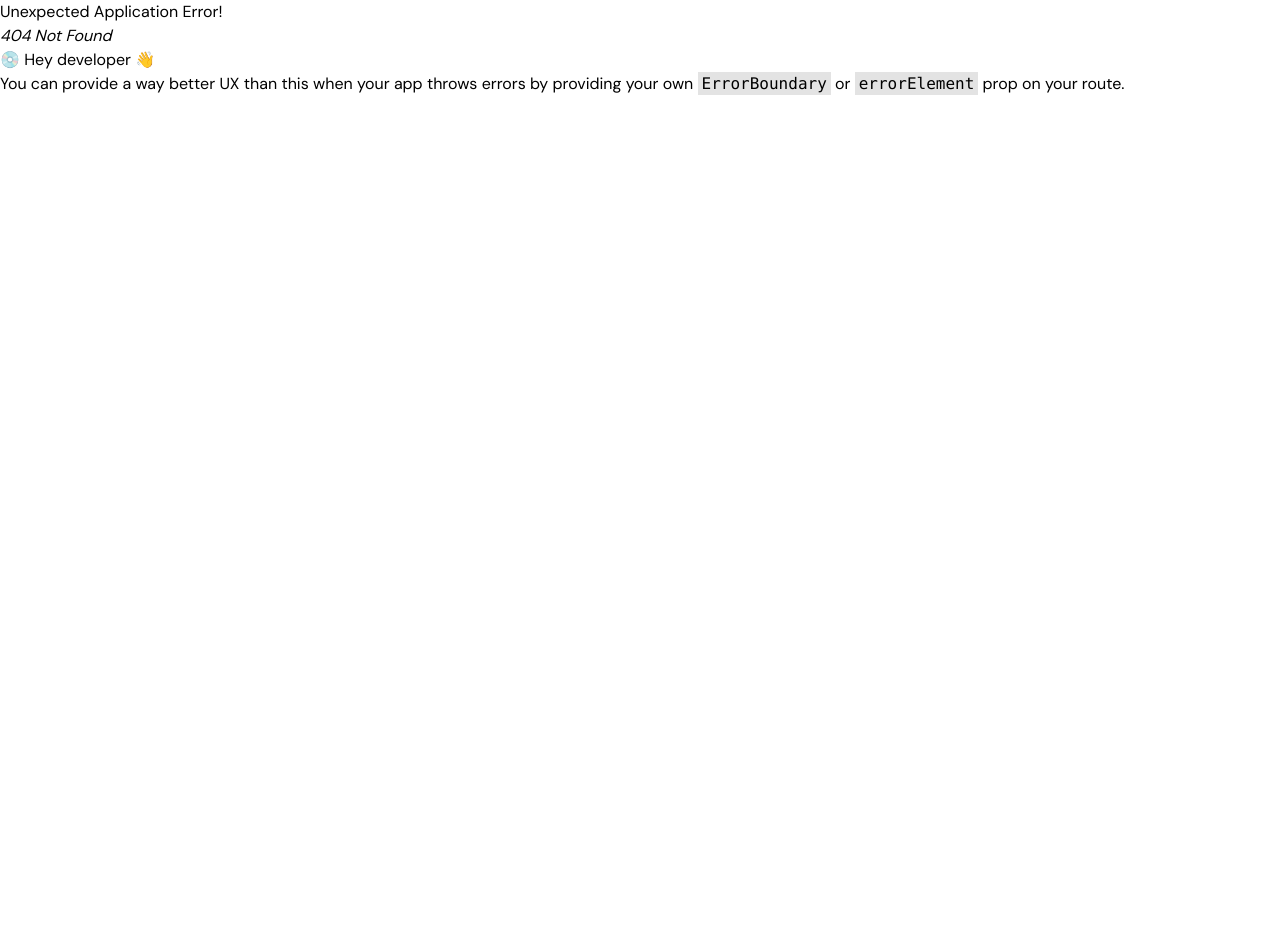
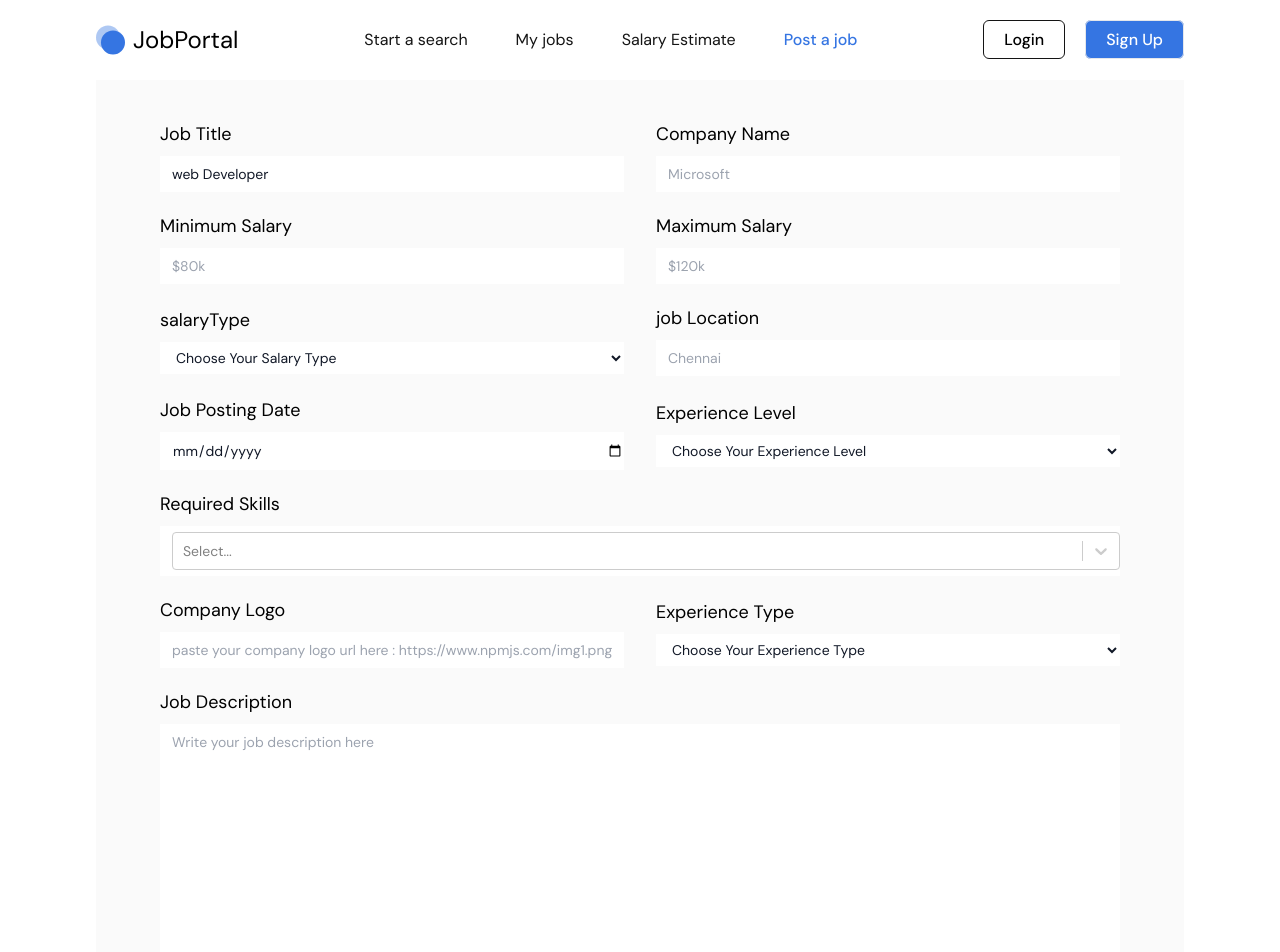
Before and after one commit to baratraaj19/Job_Search_client, a React (Vite) app: page /post-job in a window 1280 px wide. Before the commit this address had no page. Shown: the top 952 px of the page. Before the commit the page ends 800 px from the top, so only its background shows below. Built offline with nearby package versions, Linux system fonts and the light colour scheme.

Commit message:
job adding page done

```diff
--- a/package.json
+++ b/package.json
@@ -14,10 +14,12 @@
     "match-sorter": "^6.3.4",
     "react": "^18.2.0",
     "react-dom": "^18.2.0",
+    "react-hook-form": "^7.50.1",
     "react-icons": "^5.0.1",
     "react-router-dom": "^6.22.1",
+    "react-select": "^5.8.0",
     "sonner": "^1.4.1",
-    "sort-by": "^1.2.0"
+    "sort-by": "^0.0.2"
   },
   "devDependencies": {
     "@types/react": "^18.2.56",
--- a/public/jobs.json
+++ b/public/jobs.json
@@ -202,7 +202,6 @@
     "companyName": "DesignHub",
     "jobTitle": "UI/UX Designer",
     "companyLogo": "/images/Trainline.png",
-
     "minPrice": "55",
     "maxPrice": "70",
     "salaryType": "Yearly",
--- /dev/null
+++ b/src/Pages/CreateJob.jsx
@@ -0,0 +1,199 @@
+import React from "react";
+import { useForm } from "react-hook-form";
+import CreatableSelect from "react-select/creatable";
+import { useState } from "react";
+
+const CreateJob = () => {
+  const [selectedOption, setSelectedOption] = useState(null);
+  const {
+    register,
+    handleSubmit,
+    watch,
+    formState: { errors },
+  } = useForm();
+
+  const onSubmit = (data) => {
+    console.log(data);
+    data.skills = selectedOption;
+  };
+  const options = [
+    { value: "JavaScript", label: "JavaScript" },
+    { value: "Html", label: "Html" },
+    { value: "CSS", label: "CSS" },
+    { value: "React", label: "React" },
+    { value: "Node", label: "Node" },
+    { value: "Express", label: "Express" },
+    { value: "MongoDB", label: "MongoDB" },
+    { value: "MySQL", label: "MySQL" },
+    { value: "git", label: "git" },
+    { value: "react", label: "react" },
+    { value: "Python", label: "Python" },
+    { value: "Java", label: "Java" },
+    { value: "C++", label: "C++" },
+  ]; // watch input value by passing the name of it
+
+  return (
+    <div className='max-w-screen-2xl container mx-auto xl:px-24 px-4'>
+      <div className='bg-[#FAFAFA] py-10 px-4 lg:px-16'>
+        <form onSubmit={handleSubmit(onSubmit)} className='space-y-5'>
+          {/* 1st row */}
+          <div className=' create-job-flex'>
+            <div className='lg-w-1/2 w-full'>
+              <label className='block mb-2 text-lg'>Job Title</label>
+              <input
+                type='text'
+                defaultValue={"web Developer"}
+                {...register("jobTitle")}
+                className='create-job-input'
+              />
+            </div>
+            <div className='lg-w-1/2 w-full'>
+              <label className='block mb-2 text-lg'>Company Name</label>
+              <input
+                type='text'
+                placeholder='Microsoft'
+                {...register("companyName")}
+                className='create-job-input'
+              />
+            </div>
+          </div>
+          {/* 2nd row */}
+          <div className=' create-job-flex'>
+            <div className='lg-w-1/2 w-full'>
+              <label className='block mb-2 text-lg'>Minimum Salary</label>
+              <input
+                type='text'
+                placeholder='$80k'
+                {...register("minPrice")}
+                className='create-job-input'
+              />
+            </div>
+            <div className='lg-w-1/2 w-full'>
+              <label className='block mb-2 text-lg'>Maximum Salary</label>
+              <input
+                type='text'
+                placeholder='$120k'
+                {...register("maxPrice")}
+                className='create-job-input'
+              />
+            </div>
+          </div>
+          {/* 3 row */}
+          <div className=' create-job-flex'>
+            <div className='lg-w-1/2 w-full'>
+              <label className='block mb-2 text-lg'>salaryType</label>
+              <select {...register("salaryType")} className='create-job-input'>
+                <option value=''>Choose Your Salary Type</option>
+                <option value='Hourly'>Hourly</option>
+                <option value='Monthly'>Monthly</option>
+                <option value='Yearly'>Yearly</option>
+              </select>
+            </div>
+            <div className='lg-w-1/2 w-full'>
+              <label className='block mb-2 text-lg'>job Location</label>
+              <input
+                type='text'
+                placeholder='Chennai'
+                {...register("jobLocation")}
+                className='create-job-input'
+              />
+            </div>
+          </div>
+          {/* 4 row */}
+          <div className=' create-job-flex'>
+            <div className='lg-w-1/2 w-full'>
+              <label className='block mb-2 text-lg'>Job Posting Date</label>
+              <input
+                type='date'
+                placeholder='mm/dd/yyyy'
+                {...register("postingDate")}
+                className='create-job-input'
+              />
+            </div>
+            <div className='lg-w-1/2 w-full'>
+              <label className='block mb-2 text-lg'>Experience Level</label>
+              <select
+                {...register("experienceLevel")}
+                className='create-job-input'>
+                <option value=''>Choose Your Experience Level</option>
+                <option value='Any experience'>Any experience</option>
+                <option value='Internship'>Internship</option>
+                <option value='Mid-level'>Mid-level</option>
+                <option value='Entry-level'>Entry-level</option>
+                <option value='Senior'>Senior</option>
+              </select>
+            </div>
+          </div>
+          {/* 5 row */}
+          <div className=' create-job-flex'>
+            <div className='lg-w-1/2 w-full'>
+              <label className='block mb-2 text-lg'>Required Skills</label>
+
+              <CreatableSelect
+                onChange={setSelectedOption}
+                value={selectedOption}
+                options={options}
+                isMulti
+                className='create-job-input py-4'
+                classNamePrefix='select'
+              />
+            </div>
+          </div>
+          {/* 6 row */}
+          <div className=' create-job-flex'>
+            <div className='lg-w-1/2 w-full'>
+              <label className='block mb-2 text-lg'>Company Logo</label>
+              <input
+                type='url'
+                placeholder='paste your company logo url here : https://www.npmjs.com/img1.png'
+                {...register("companyLogo")}
+                className='create-job-input'
+              />
+            </div>
+            <div className='lg-w-1/2 w-full'>
+              <label className='block mb-2 text-lg'>Experience Type</label>
+              <select
+                {...register("employmentType")}
+                className='create-job-input'>
+                <option value=''>Choose Your Experience Type</option>
+                <option value='Internship'>Full-time</option>
+                <option value='Part-time'>Part-time</option>
+                <option value='Temporary'>Temporary</option>
+              </select>
+            </div>
+          </div>
+
+          {/* 7 row */}
+          <div className=' w-full'>
+            <label className='block mb-2 text-lg'>Job Description</label>
+            <textarea
+              name='jobDescription'
+              {...register("description")}
+              className='create-job-input'
+              placeholder='Write your job description here'
+              id=''
+              cols='30'
+              rows='10'></textarea>
+          </div>
+
+          {/* 8 row */}
+          <div className=' w-full'>
+            <label className='block mb-2 text-lg'>Job Posted by</label>
+            <input
+              type='email'
+              name='jobPostedBy'
+              {...register("postedBy")}
+              className='create-job-input'
+              placeholder='Your email'></input>
+          </div>
+          <input
+            type='submit'
+            className='block mt-12 bg-blue text-white font-semibold px-8 py-2 rounded-md cursor-pointer'
+          />
+        </form>
+      </div>
+    </div>
+  );
+};
+
+export default CreateJob;
--- a/src/Router/Router.jsx
+++ b/src/Router/Router.jsx
@@ -2,6 +2,7 @@ import { createBrowserRouter } from "react-router-dom";
 import App from "../App";
 import Home from "../Pages/Home";
 import About from "../Pages/About";
+import CreateJob from "../Pages/CreateJob";
 
 const router = createBrowserRouter([
   {
@@ -16,6 +17,10 @@ const router = createBrowserRouter([
         path: "/about",
         element: <About />,
       },
+      {
+        path: "/post-job",
+        element: <CreateJob />,
+      },
     ],
   },
 ]);
--- a/src/sidebar/Salary.jsx
+++ b/src/sidebar/Salary.jsx
@@ -6,8 +6,8 @@ const Salary = ({ handleChange, handleClick }) => {
   return (
     <div>
       <h4 className='text-lg mb-2 font-semibold'>Salary</h4>
-      <div className='flex gap-2 mb-4'>
-        <Button onClickHandler={handleClick} value='' title='Hourly' />
+      <div className='flex justify-between mb-4'>
+        <Button onClickHandler={handleClick} value='Hourly' title='Hourly' />
         <Button onClickHandler={handleClick} value='Monthly' title='Monthly' />
         <Button onClickHandler={handleClick} value='Yearly' title='Annually' />
       </div>
```
Also changed, not shown: 2 other files (tests, documents, lock files or other folders).
